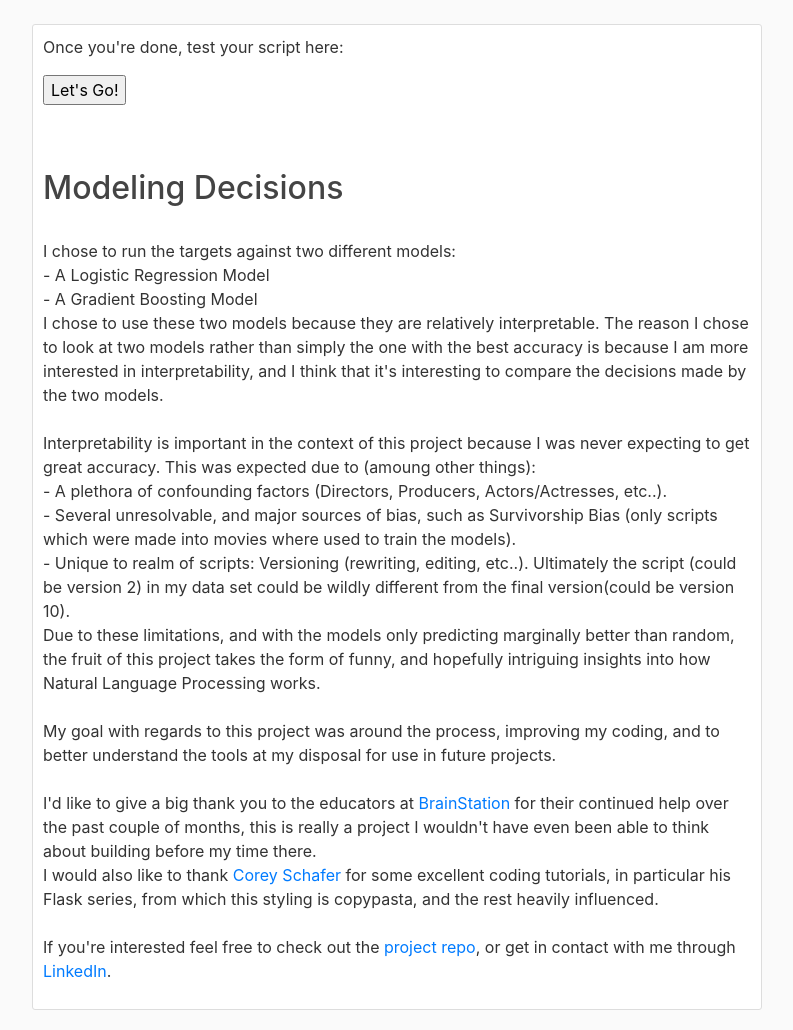
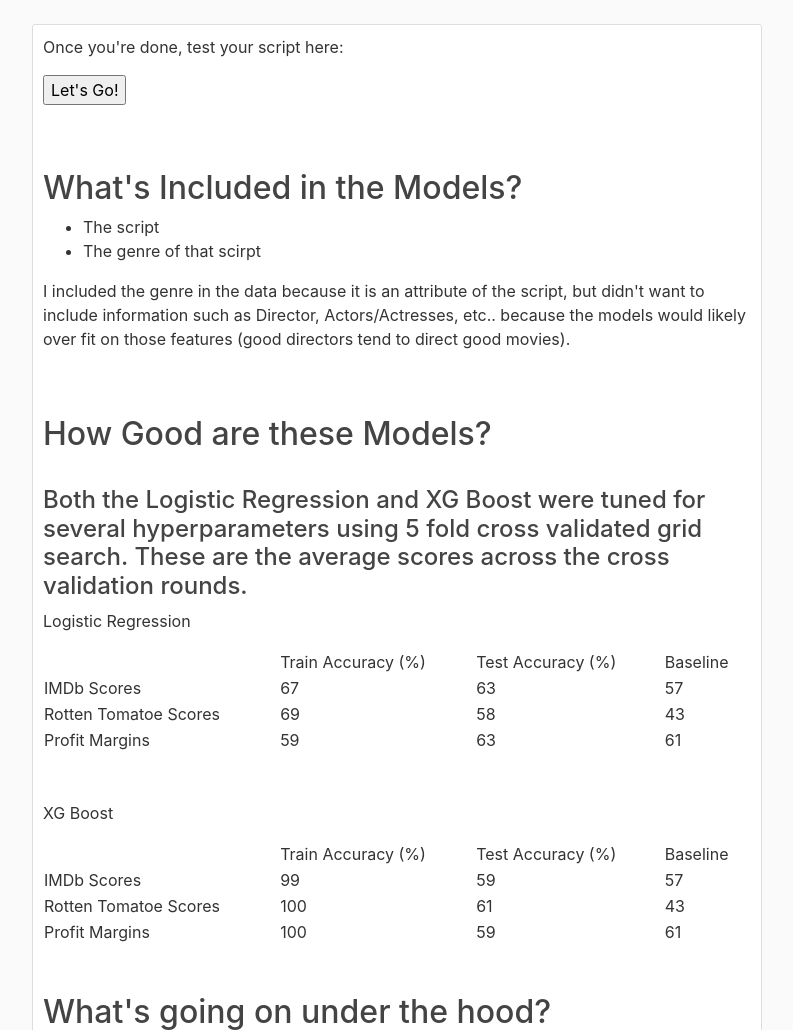
Before and after one commit to lougeo/NLP_Movie_Scripts, a Flask app: page /info in a window 1280 px wide. Shown: the part 56-1086 px from the top of the page, without its empty margins (53-846 px from the left). Run offline with Flask 2, Linux system fonts and the light colour scheme; parts of the project's set-up code (start-up, migrations or seed data) failed here and were passed over; some libraries are stand-ins or nearby versions.

Commit message:
Version going into presentation

```diff
--- a/web_app/templates/info.html
+++ b/web_app/templates/info.html
@@ -6,11 +6,146 @@
             Once you're done, test your script here: <br>
             <form action="/submit" method="post">
                 <input type="submit" value="Let's Go!">
-            </form><br><br>
+            </form>
+        </p><br><br>
+        <h2>
+            What's Included in the Models?
+        </h2>
+        <ul>
+            <li>The script</li>
+            <li>The genre of that scirpt</li>
+        </ul>
+        <p>
+            I included the genre in the data because it is an attribute of the script, but didn't want to include information such as Director, Actors/Actresses, etc.. because the models would likely over fit on those features (good directors tend to direct good movies).
+        </p><br><br>
+        <h2>
+            How Good are these Models?
+        </h2><br>
+        <h4>
+            Both the Logistic Regression and XG Boost were tuned for several hyperparameters using 5 fold cross validated grid search. These are the average scores across the cross validation rounds.
+        </h4>
+        <p>Logistic Regression</p>
+        <table style="width:100%">
+            <tr>
+                <td></td>
+                <td>Train Accuracy (%)</td>
+                <td>Test Accuracy (%)</td>
+                <td>Baseline</td>
+            </tr>
+            <tr>
+                <td>IMDb Scores</td>
+                <td>67</td>
+                <td>63</td>
+                <td>57</td>
+            </tr>
+            <tr>
+                <td>Rotten Tomatoe Scores</td>
+                <td>69</td>
+                <td>58</td>
+                <td>43</td>
+            </tr>
+            <tr>
+                <td>Profit Margins</td>
+                <td>59</td>
+                <td>63</td>
+                <td>61</td>
+            </tr>
+        </table><br><br>
+
+        <p>XG Boost</p>
+        <table style="width:100%">
+            <tr>
+                <td></td>
+                <td>Train Accuracy (%)</td>
+                <td>Test Accuracy (%)</td>
+                <td>Baseline</td>
+            </tr>
+            <tr>
+                <td>IMDb Scores</td>
+                <td>99</td>
+                <td>59</td>
+                <td>57</td>
+            </tr>
+            <tr>
+                <td>Rotten Tomatoe Scores</td>
+                <td>100</td>
+                <td>61</td>
+                <td>43</td>
+            </tr>
+            <tr>
+                <td>Profit Margins</td>
+                <td>100</td>
+                <td>59</td>
+                <td>61</td>
+            </tr>
+        </table><br><br>
+
+        <h2>What's going on under the hood?</h2><br>
+        <h3>
+            Legend:
+        </h3>
+        <ul>
+            <li>Capitalized words are genres (ex: Action)</li>
+            <li>Features with "Num_" are counts of parts of speech (ex: Num_VERB)</li>
+            <li>Groups of words, called ngrams, are included (ex: are included)</li>
+            <li>All ngrams, and other tokens are lower case</li>
+        </ul>
+        <table style="width:100%">
+            <tr>
+                <td>Comparing the <b>IMDb</b> Models:</td>
+            </tr>
+            <tr>
+                <td>
+                    <img src="static/plots/imdb_logreg_full.png" alt="Logistic Regression IMDb">
+                </td>
+                <td>
+                    <img src="static/plots/imdb_xgbc_full.png" alt="XG Boost IMDb">
+                </td>
+            </tr>
+            <tr>
+                <td>Comparing the <b>Rotten Tomatoe</b> Models:</td>
+            </tr>
+            <tr>
+                <td>
+                    <img src="static/plots/rt_logreg_full.png" alt="Logistic Regression Rotten Tomatoes">
+                </td>
+                <td>
+                    <img src="static/plots/rt_xgbc_full.png" alt="XG Boost Rotten Tomatoes">
+                </td>
+            </tr>
+            <tr>
+                <td>Comparing the <b>Profitability</b> Models:</td>
+            </tr>
+            <tr>
+                <td>
+                    <img src="static/plots/profit_logreg_full.png" alt="Logistic Regression Profitability">
+                </td>
+                <td>
+                    <img src="static/plots/profit_xgbc_full.png" alt="XG Boost Profitability">
+                </td>
+            </tr>
+        </table>
+        <h2>
+            Other Modeling Decisions
+        </h2><br>
+        <p>
+            Choosing what's good and what's bad. <br><br>
+
+            Below are the disributions of the targets I am looking at: <br>
+            <img src="static/plots/imdb_hist.png" alt="IMDb histogram"> <br>
+            <img src="static/plots/rt_hist.png" alt="Rotten Tomatoes histogram"> <br>
+            <img src="static/plots/profit_hist.png" alt="Profit Margin histogram"> <br><br>
+            Here is my rational for the cutoffs: <br>
+            IMDb Score: <br>
+            Because the distribution is a nice and normal looking, I will categorize this variable at 0.70, which is right around both the mean and median. <br><br>
+
+            RT Score: <br>
+            It's interesting that this distribution is differenct from IMDbs, and gives me hope that there may be some insights to be gained here. Because this does not look like a normal distribution I'm going to split this at a more arbitrary value. Although RT classifies anything better than 60% as "fresh", we can see that there is a definite spike around 0.80, and the median score is 0.74. For this reason I will try a cutoff of 0.80, and reevaluate if necessary. <br><br>
+
+            Percent Profit: <br>
+            Accoding to an article published in Gizmodo, they give a general rule of thumb stating that a movie must make twice it's budget in order to break even. I will therefore select 200% as the cutoff for the Percent Profit target variable. This also is close to the median, which is about 260%. <br>
+            https://io9.gizmodo.com/how-much-money-does-a-movie-need-to-make-to-be-profitab-5747305 <br>
         </p>
-        <h2>
-            Modeling Decisions
-        </h2><br>
         <p>
             I chose to run the targets against two different models: <br>
              - A Logistic Regression Model <br>
--- a/web_app/templates/results.html
+++ b/web_app/templates/results.html
@@ -29,7 +29,7 @@
                     XG Boost
                 </td>
                 <td>
-                    Score on IMDb
+                    Real Score on IMDb
                 </td>
             </tr>
             <tr>
@@ -62,7 +62,7 @@
                     XG Boost
                 </td>
                 <td>
-                    Score on <br> Rotten Tomatoes
+                    Real Score on <br> Rotten Tomatoes
                 </td>
             </tr>
             <tr>
```
Also changed, not shown: web_app/app.py (+23 -31 lines), web_app/templates/home.html (+1 -6 lines), web_app/templates/submit.html (+7 -6 lines).
